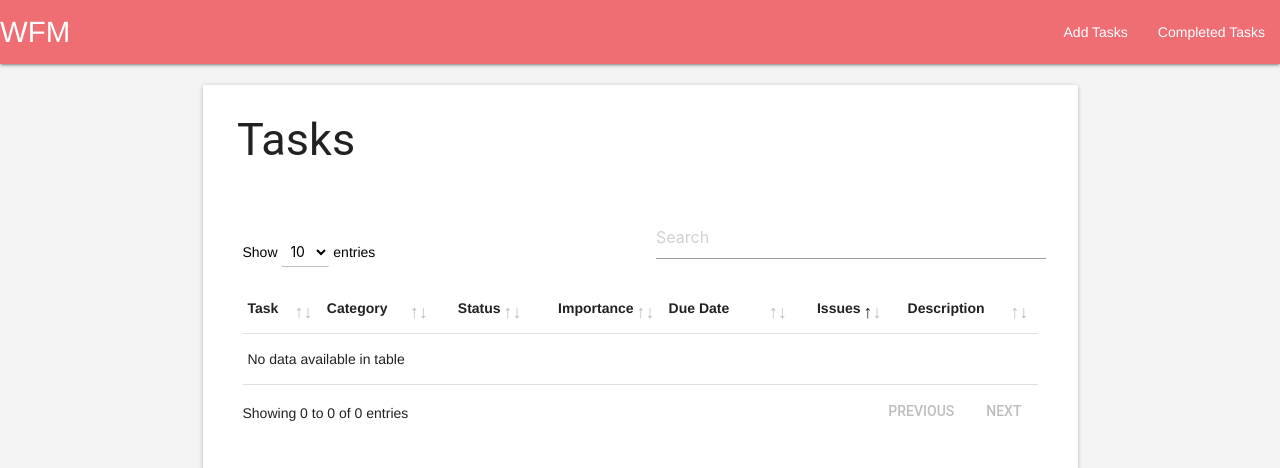
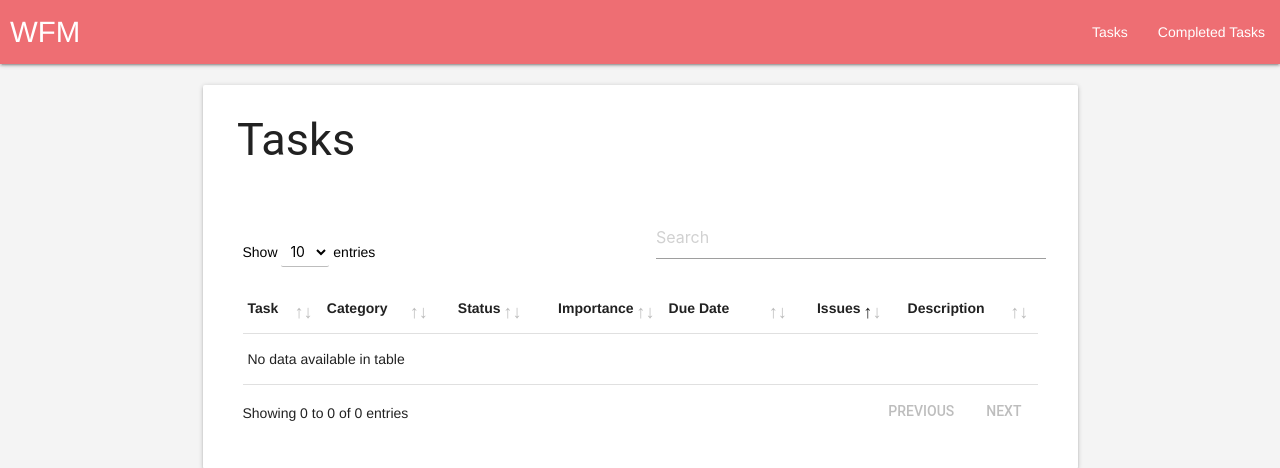
Before and after one commit to josep-pujol/learning_dcd-task-list, a Flask app: page / in a window 1280 px wide. Shown: the top 468 px of the page. Run offline with Flask 2, Linux system fonts and the light colour scheme; data that the repository does not hold is empty; some libraries are stand-ins or nearby versions.

```diff
--- a/static/css/styles.css
+++ b/static/css/styles.css
@@ -140,3 +140,9 @@ body
 {
     line-height: 64px;
 }
+
+nav .brand-logo
+{
+    padding-left: 10px;
+    padding-right: 10px;
+}
--- a/templates/base.html
+++ b/templates/base.html
@@ -28,13 +28,13 @@
                     <a href="{{url_for('render_tasks_table')}}" class="brand-logo">WFM</a>
                     <a href="#" data-target="mobile-nav" class="sidenav-trigger"><i class="material-icons">menu</i></a>
                     <ul id="main-nav" class="right hide-on-med-and-down">
-                        <li><a href="{{url_for('render_add_task')}}">Add Tasks</a></li>
+                        <li><a href="{{url_for('render_tasks_table')}}">Tasks</a></li>
                         <li><a href="{{url_for('render_completed_tasks_table')}}">Completed Tasks</a></li>
                     </ul>
                 </div>
             </nav>
             <ul class="sidenav" id="mobile-nav">
-                <li><a href="{{url_for('render_add_task')}}">Add Tasks</a></li>
+                <li><a href="{{url_for('render_tasks_table')}}">Tasks</a></li>
                 <li><a href="{{url_for('render_completed_tasks_table')}}">Completed Tasks</a></li>
             </ul>
         </div>
```
